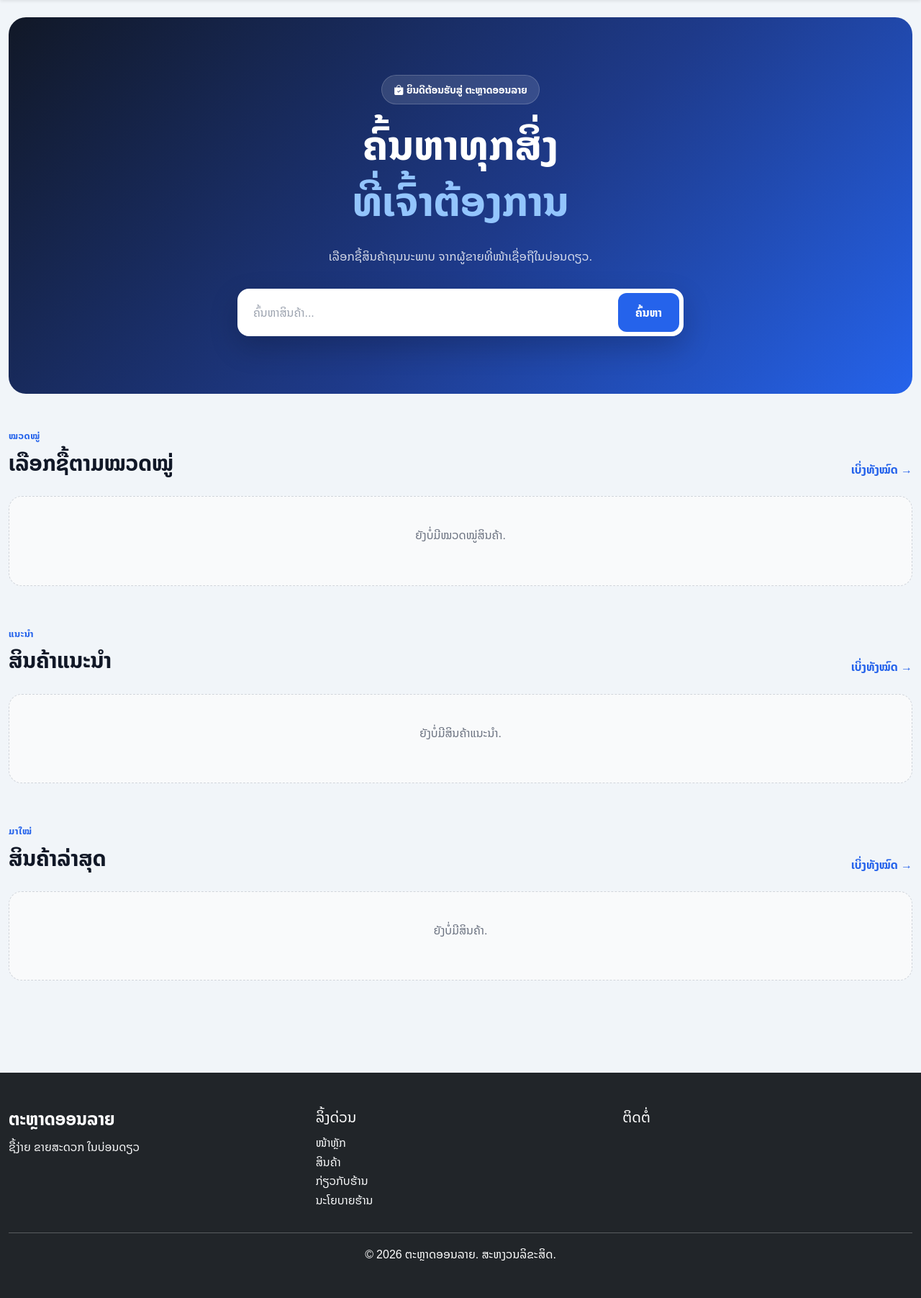
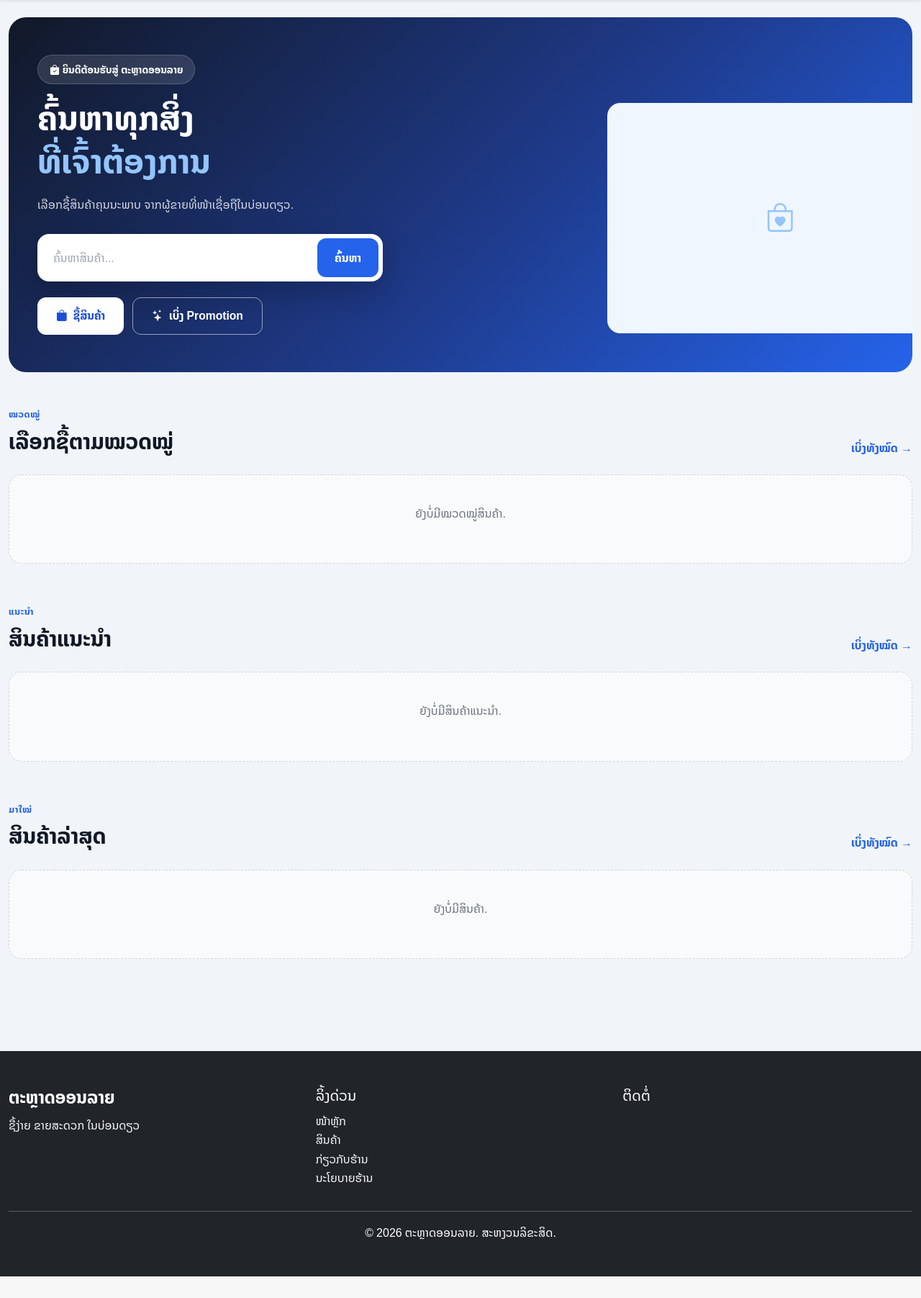
Before and after one commit to tswbxiongmusic-sys/marketplace-project, a Django app: page / in a window 1280 px wide. Shown: the part 68-1871 px from the top of the page at 72% size. After the commit the page ends 1841 px from the top, so only its background shows below. Run offline with Django 5.2, Linux system fonts and the light colour scheme; data comes from the database, SQL or seed files in the repository; data that the repository does not hold is empty.

Commit message:
Redesign hero: shorter, two-column layout with dual CTA and product visuals

```diff
--- a/static/css/home.css
+++ b/static/css/home.css
@@ -14,7 +14,7 @@
 .home-hero {
     position: relative;
     margin: 0 0 48px;
-    padding: clamp(3rem, 7vw, 5rem) clamp(1.25rem, 4vw, 2.5rem);
+    padding: clamp(2rem, 4.5vw, 3.25rem) clamp(1.25rem, 4vw, 2.5rem);
     border-radius: 24px;
     overflow: hidden;
     background:
@@ -27,10 +27,16 @@
     color: #ffffff;
 }
 
+.hero-grid {
+    display: grid;
+    grid-template-columns: 1.15fr 0.85fr;
+    align-items: center;
+    gap: clamp(1.5rem, 4vw, 3rem);
+}
+
 .hero-content {
-    max-width: 760px;
-    margin: 0 auto;
-    text-align: center;
+    max-width: 560px;
+    text-align: left;
 }
 
 .hero-badge {
@@ -47,8 +53,8 @@
 
 .hero-content h1 {
     margin: 0;
-    font-size: clamp(2.1rem, 4.5vw, 3.65rem);
-    line-height: 1.35;
+    font-size: clamp(1.9rem, 3.6vw, 2.9rem);
+    line-height: 1.3;
     font-weight: 800;
     letter-spacing: 0;
 }
@@ -59,11 +65,119 @@
 }
 
 .hero-content p {
-    max-width: 620px;
-    margin: 22px auto 30px;
+    max-width: 480px;
+    margin: 16px 0 26px;
     color: rgba(255, 255, 255, 0.82);
-    font-size: 1.05rem;
-    line-height: 1.8;
+    font-size: 1.02rem;
+    line-height: 1.7;
+}
+
+.hero-cta {
+    display: flex;
+    flex-wrap: wrap;
+    gap: 12px;
+    margin-top: 22px;
+}
+
+.hero-cta-primary,
+.hero-cta-secondary {
+    display: inline-flex;
+    align-items: center;
+    justify-content: center;
+    padding: 12px 26px;
+    border-radius: 12px;
+    font-weight: 700;
+    font-size: 0.98rem;
+    text-decoration: none;
+    transition: 0.2s ease;
+}
+
+.hero-cta-primary {
+    background: #ffffff;
+    color: #1d4ed8;
+}
+
+.hero-cta-primary:hover {
+    background: #dbeafe;
+    color: #1d4ed8;
+}
+
+.hero-cta-secondary {
+    background: transparent;
+    color: #ffffff;
+    border: 1.5px solid rgba(255, 255, 255, 0.55);
+}
+
+.hero-cta-secondary:hover {
+    background: rgba(255, 255, 255, 0.12);
+    color: #ffffff;
+}
+
+
+/* =========================================================
+   HERO VISUAL — stacked product photos
+========================================================= */
+
+.hero-visual {
+    position: relative;
+    height: clamp(220px, 26vw, 320px);
+}
+
+.hero-visual-card {
+    position: absolute;
+    width: 62%;
+    aspect-ratio: 1 / 1;
+    border-radius: 18px;
+    overflow: hidden;
+    background: rgba(255, 255, 255, 0.9);
+    box-shadow: 0 20px 45px rgba(0, 0, 0, 0.28);
+    border: 4px solid rgba(255, 255, 255, 0.9);
+}
+
+.hero-visual-card img {
+    width: 100%;
+    height: 100%;
+    object-fit: cover;
+    display: block;
+}
+
+.hero-visual-fallback,
+.hero-visual-placeholder {
+    width: 100%;
+    height: 100%;
+    display: flex;
+    align-items: center;
+    justify-content: center;
+    font-size: 2.5rem;
+    color: #93c5fd;
+    background: #eff6ff;
+}
+
+.hero-visual-card-1 {
+    top: 0;
+    right: 0;
+    z-index: 3;
+    transform: rotate(3deg);
+}
+
+.hero-visual-card-2 {
+    top: 18%;
+    left: 0;
+    z-index: 2;
+    transform: rotate(-6deg);
+}
+
+.hero-visual-card-3 {
+    bottom: 0;
+    right: 12%;
+    z-index: 1;
+    transform: rotate(-2deg);
+}
+
+.hero-visual-placeholder {
+    position: absolute;
+    inset: 10% 20%;
+    border-radius: 18px;
 }
 
 
@@ -73,8 +187,8 @@
 
 .hero-search {
     display: flex;
-    max-width: 620px;
-    margin: 0 auto;
+    max-width: 480px;
+    margin: 0;
     padding: 6px;
     border-radius: 16px;
     background: #ffffff;
@@ -118,6 +232,7 @@
 
 .home-section {
     margin-bottom: 56px;
+    scroll-margin-top: 90px;
 }
 
 .section-header {
@@ -419,6 +534,29 @@
     .home-hero {
         padding: 65px 30px;
     }
+
+    .hero-grid {
+        grid-template-columns: 1fr;
+    }
+
+    .hero-content {
+        max-width: none;
+        text-align: center;
+    }
+
+    .hero-search {
+        margin: 0 auto;
+    }
+
+    .hero-cta {
+        justify-content: center;
+    }
+
+    .hero-visual {
+        height: clamp(180px, 45vw, 260px);
+        max-width: 340px;
+        margin: 8px auto 0;
+    }
 }
 
 
--- a/templates/core/home.html
+++ b/templates/core/home.html
@@ -2,7 +2,7 @@
 {% load static humanize %}
 
 {% block extra_css %}
-<link rel="stylesheet" href="{% static 'css/home.css' %}?v=20260817-typography">
+<link rel="stylesheet" href="{% static 'css/home.css' %}?v=20260821-hero">
 {% endblock %}
 
 {% block content %}
@@ -13,6 +13,8 @@
          HERO / SEARCH
     ========================================== -->
     <section class="home-hero">
+
+        <div class="hero-grid">
 
             <div class="hero-content">
 
@@ -48,6 +50,31 @@
                     </button>
 
                 </form>
+
+                <div class="hero-cta">
+                    <a href="{% url 'product_list' %}" class="hero-cta-primary">
+                        <i class="bi bi-bag-fill me-2"></i>ຊື້ສິນຄ້າ
+                    </a>
+                    <a href="#featured-products" class="hero-cta-secondary">
+                        <i class="bi bi-stars me-2"></i>ເບິ່ງ Promotion
+                    </a>
+                </div>
+
+            </div>
+
+            <div class="hero-visual" aria-hidden="true">
+                {% for product in featured_products|slice:":3" %}
+                    <div class="hero-visual-card hero-visual-card-{{ forloop.counter }}">
+                        {% if product.image %}
+                        <img src="{{ product.image.url }}" alt="">
+                        {% else %}
+                        <div class="hero-visual-fallback">{{ product.fallback_icon }}</div>
+                        {% endif %}
+                    </div>
+                {% empty %}
+                    <div class="hero-visual-placeholder"><i class="bi bi-bag-heart"></i></div>
+                {% endfor %}
+            </div>
 
         </div>
 
@@ -124,7 +151,7 @@
     <!-- =========================================
          FEATURED PRODUCTS
     ========================================== -->
-    <section class="home-section">
+    <section class="home-section" id="featured-products">
 
         <div class="section-header">
 
```
Lines whose indentation alone changed are shown as unchanged.
